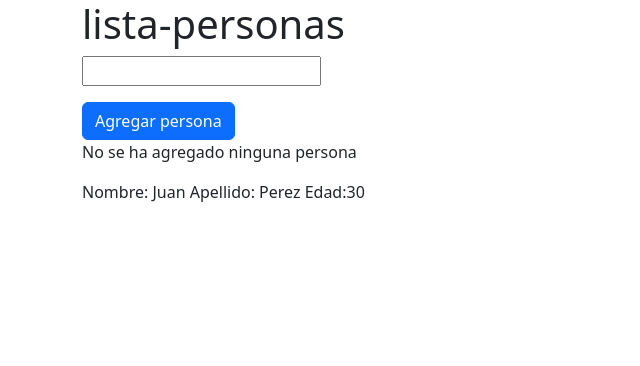
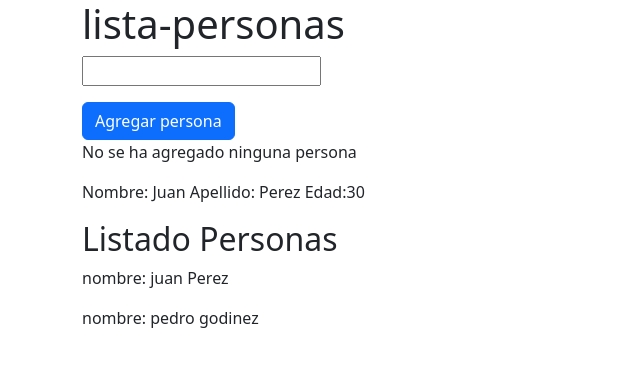
Before and after one commit to cralitos/angular-demo-course, an Angular app: page / in a window 1280 px wide. Shown: the top 366 px of the page, without its empty margins (0-640 px from the left). Built offline with nearby package versions, Linux system fonts and the light colour scheme.

Commit message:
se agrega un array de personas a la clase ts, se agrega la directiva ngFor que repite el div

```diff
--- a/src/app/lista-personas/lista-personas.component.html
+++ b/src/app/lista-personas/lista-personas.component.html
@@ -12,3 +12,9 @@ type="text"
 </ng-template>
 
 <app-persona></app-persona>
+<div>
+  <h2>Listado Personas</h2>
+  <div *ngFor="let persona of personas">
+    <p>nombre: {{persona.nombre}}  {{persona.apellido}}</p>
+  </div>
+</div>
--- a/src/app/lista-personas/lista-personas.component.ts
+++ b/src/app/lista-personas/lista-personas.component.ts
@@ -1,3 +1,4 @@
+import { Persona } from './../models/persona.model';
 import { Component, OnInit } from '@angular/core';
 import { timeout } from 'rxjs';
 
@@ -12,6 +13,11 @@ export class ListaPersonasComponent implements OnInit {
   status="no se ha agregado persona"
   tituloPersona = "";
   personaAgregada = false;
+
+  personas: Persona[]=[
+    new Persona("juan","Perez"),
+    new Persona("pedro","godinez")
+  ]
   constructor() {
     setTimeout(
       ()=>{this.agregarPersona=true}
--- /dev/null
+++ b/src/app/models/persona.model.ts
@@ -0,0 +1,3 @@
+export class Persona{
+  constructor(public nombre:string, public apellido:string){}
+}
```
